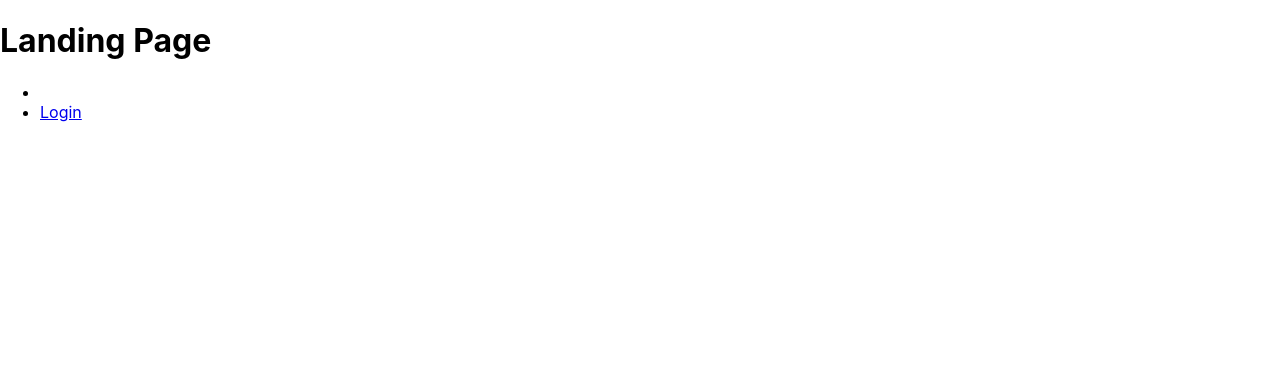
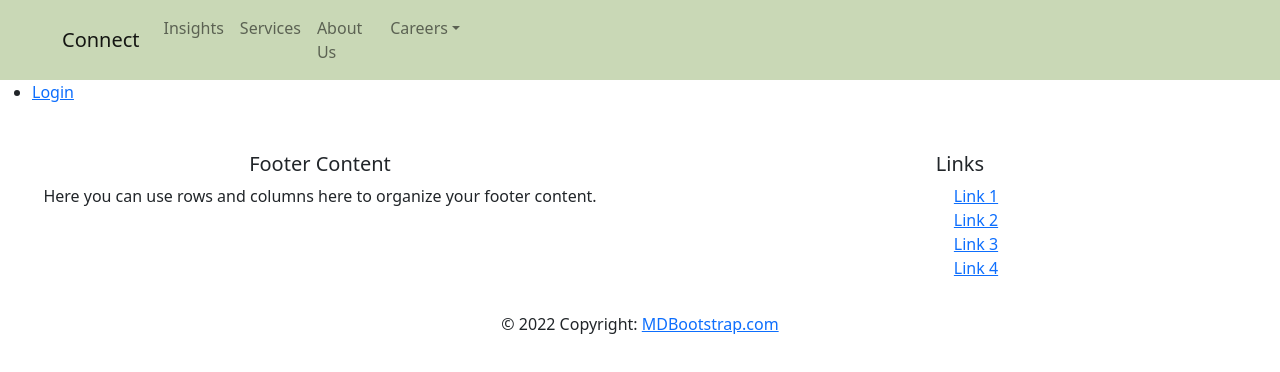
Before and after one commit to JenV1/Social_Media_Front_End, a React (Create React App) app: page / in a window 1280 px wide. Shown: the top 372 px of the page. Built offline with nearby package versions, Linux system fonts and the light colour scheme.

Commit message:
header done, footering

```diff
--- a/package.json
+++ b/package.json
@@ -7,6 +7,8 @@
     "@testing-library/react": "^13.3.0",
     "@testing-library/user-event": "^13.5.0",
     "axios": "^0.27.2",
+    "cdbreact": "^1.5.2",
+    "mdbreact": "^5.2.0",
     "react": "^18.2.0",
     "react-dom": "^18.2.0",
     "react-router-dom": "^6.3.0",
--- a/public/index.html
+++ b/public/index.html
@@ -2,6 +2,12 @@
 <html lang="en">
   <head>
     <meta charset="utf-8" />
+    <link
+    rel="stylesheet"
+    href="https://cdn.jsdelivr.net/npm/bootstrap@5.2.0-beta1/dist/css/bootstrap.min.css"
+    integrity="sha384-0evHe/X+R7YkIZDRvuzKMRqM+OrBnVFBL6DOitfPri4tjfHxaWutUpFmBp4vmVor"
+    crossorigin="anonymous"
+  />
     <link rel="icon" href="%PUBLIC_URL%/global-network.ico" />
     <meta name="viewport" content="width=device-width, initial-scale=1" />
     <meta name="theme-color" content="#000000" />
@@ -15,6 +21,7 @@
       user's mobile device or desktop. See https://developers.google.com/web/fundamentals/web-app-manifest/
     -->
     <link rel="manifest" href="%PUBLIC_URL%/manifest.json" />
+
     <!--
       Notice the use of %PUBLIC_URL% in the tags above.
       It will be replaced with the URL of the `public` folder during the build.
--- a/src/App.css
+++ b/src/App.css
@@ -1,5 +1,6 @@
-.App {
+/* .App {
   text-align: center;
+
 }
 
 .App-logo {
@@ -35,4 +36,4 @@
   to {
     transform: rotate(360deg);
   }
-}
+} */
--- a/src/components/Footer/Footer.js
+++ b/src/components/Footer/Footer.js
@@ -1,12 +1,48 @@
 import React from 'react';
 import PropTypes from 'prop-types';
 import './Footer.css';
+import { MDBCol, MDBContainer, MDBRow, MDBFooter } from "mdbreact";
 
-const Footer = () => (
-  <div className="Footer">
-    Footer Component
-  </div>
-);
+  const Footer = () => {
+    return (
+      <MDBFooter color="blue" className="font-small pt-4 mt-4">
+        <MDBContainer fluid className="text-center text-md-left">
+          <MDBRow>
+            <MDBCol md="6">
+              <h5 className="title">Footer Content</h5>
+              <p>
+                Here you can use rows and columns here to organize your footer
+                content.
+              </p>
+            </MDBCol>
+            <MDBCol md="6">
+              <h5 className="title">Links</h5>
+              <ul>
+                <li className="list-unstyled">
+                  <a href="#!">Link 1</a>
+                </li>
+                <li className="list-unstyled">
+                  <a href="#!">Link 2</a>
+                </li>
+                <li className="list-unstyled">
+                  <a href="#!">Link 3</a>
+                </li>
+                <li className="list-unstyled">
+                  <a href="#!">Link 4</a>
+                </li>
+              </ul>
+            </MDBCol>
+          </MDBRow>
+        </MDBContainer>
+        <div className="footer-copyright text-center py-3">
+          <MDBContainer fluid>
+            &copy; {new Date().getFullYear()} Copyright: <a href="https://www.mdbootstrap.com"> MDBootstrap.com </a>
+          </MDBContainer>
+        </div>
+      </MDBFooter>
+    );
+  }
+
 
 Footer.propTypes = {};
 
--- a/src/components/Header/Header.css
+++ b/src/components/Header/Header.css
@@ -1 +1,6 @@
-.Header {}
+.Header {
+    display: block;
+    padding-right: 800px;
+    padding-left: 50px;
+    background-color: #C9D8B6;
+}
--- a/src/components/Header/Header.js
+++ b/src/components/Header/Header.js
@@ -1,15 +1,49 @@
 import React from 'react';
+
+
 import PropTypes from 'prop-types';
 import './Header.css';
+import Container from 'react-bootstrap/Container';
+import Nav from 'react-bootstrap/Nav';
+import Navbar from 'react-bootstrap/Navbar';
+import NavDropdown from 'react-bootstrap/NavDropdown';
 
 const Header = () => (
-  <div className="Header">
-    Header Component
+  <div >
+    <Navbar expand="lg" className="Header" fixed='top'>
+      <Container>
+        <Navbar.Brand href="#home">Connect</Navbar.Brand>
+        <Navbar.Toggle aria-controls="basic-navbar-nav" />
+        <Navbar.Collapse id="basic-navbar-nav">
+          <Nav className="me-auto">
+            <Nav.Link href="#home">Insights</Nav.Link>
+            <Nav.Link href="#link">Services</Nav.Link>
+            <Nav.Link href="#link">About Us</Nav.Link>
+            <NavDropdown title="Careers" id="basic-nav-dropdown">
+              <NavDropdown.Item href="#action/3.1">How to join us</NavDropdown.Item>
+              <NavDropdown.Item href="#action/3.2">
+
+              </NavDropdown.Item>
+              <NavDropdown.Item href="#action/3.3">Job Search</NavDropdown.Item>
+              <NavDropdown.Divider />
+              <NavDropdown.Item href="#action/3.4">
+                What you can do here
+              </NavDropdown.Item>
+            </NavDropdown>
+          </Nav>
+        </Navbar.Collapse>
+      </Container>
+    </Navbar>
   </div>
 );
+
+
+
+
 
 Header.propTypes = {};
 
 Header.defaultProps = {};
 
+
 export default Header;
--- a/src/components/LandingPage/LandingPage.js
+++ b/src/components/LandingPage/LandingPage.js
@@ -1,11 +1,15 @@
 import React from 'react';
 import PropTypes from 'prop-types';
 import './LandingPage.css';
+import Header from '../Header/Header';
+import Footer from '../Footer/Footer';
 
 import { Link } from "react-router-dom";
 
 const LandingPage = () => (
   <div className="LandingPage">
+    <Header />
+
     <h1>Landing Page</h1>
     <ul>
       <li>
@@ -15,6 +19,7 @@ const LandingPage = () => (
         <Link to="/login">Login</Link>
       </li>
     </ul>
+    <Footer />
   </div>
 );
 
--- a/src/index.css
+++ b/src/index.css
@@ -1,5 +1,7 @@
-body {
-  margin: 0;
+/* body {
+  margin: 100;
+
+  display: flex;
   font-family: -apple-system, BlinkMacSystemFont, 'Segoe UI', 'Roboto', 'Oxygen',
     'Ubuntu', 'Cantarell', 'Fira Sans', 'Droid Sans', 'Helvetica Neue',
     sans-serif;
@@ -10,4 +12,4 @@ body {
 code {
   font-family: source-code-pro, Menlo, Monaco, Consolas, 'Courier New',
     monospace;
-}
+} */
```
Also changed, not shown: 1 other file (tests, documents, lock files or other folders).
